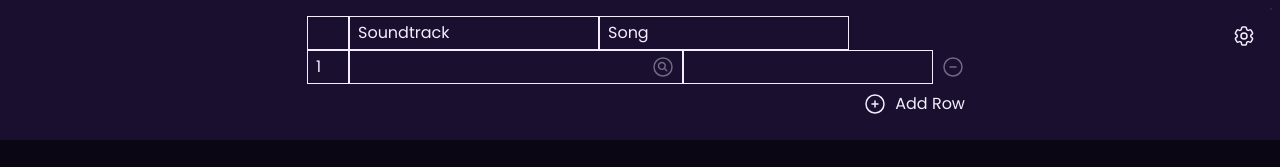
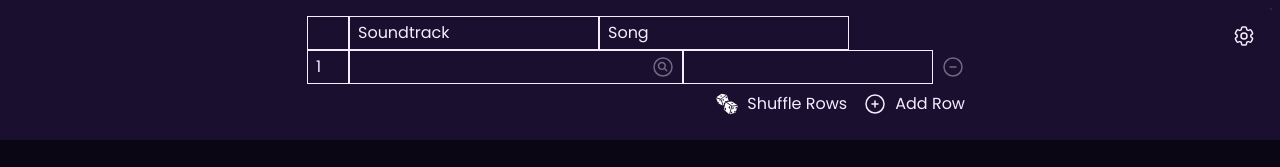
Before and after one commit to codyfp/soundtrack-song-ranker, a Next.js app: page /play in a window 1280 px wide. Shown: the top 167 px of the page. Built offline with nearby package versions, Linux system fonts and the light colour scheme.

Commit message:
feat: add shuffle button

```diff
--- a/components/dropTable.tsx
+++ b/components/dropTable.tsx
@@ -60,7 +60,7 @@ const Row = ({ rank, draggedItem, cellContent, setCellContent }: DropRowProps) =
 
   return (
     <div
-      className={`flex border-2 border-textCol ${isDraggedOver ? "bg-surface animate-bounce" : ""} ${
+      className={`flex border-2 border-textCol ${isDraggedOver ? "bg-surface animate-ping" : ""} ${
         hasDropped ? "highlight animate-spin" : ""
       } ${rank == 1 ? "border-t-2" : "border-t"}`}
     >
--- a/components/table.tsx
+++ b/components/table.tsx
@@ -37,6 +37,17 @@ const Table = ({ header, rows, setRows, onDrag, setVideo }: TableProps) => {
         })}
       </div>
       <div className="flex justify-end">
+        {/* Button to randomize the row orders */}
+        <button
+          className="flex items-center p-2 rounded-md ml-2"
+          onClick={() => {
+            const shuffledRows = [...rows].sort(() => Math.random() - 0.5);
+            setRows(shuffledRows);
+          }}
+        >
+          <Image src="/diceIcon.svg" alt="Shuffle Icon" width={24} height={24} />
+          <span className="ml-2">Shuffle Rows</span>
+        </button>
         <button className="flex items-center p-2 rounded-md " onClick={() => setRows([...rows, {}])}>
           <PlusCircleIcon className="w-6 h-6" />
           <span className="ml-2">Add Row</span>
```
